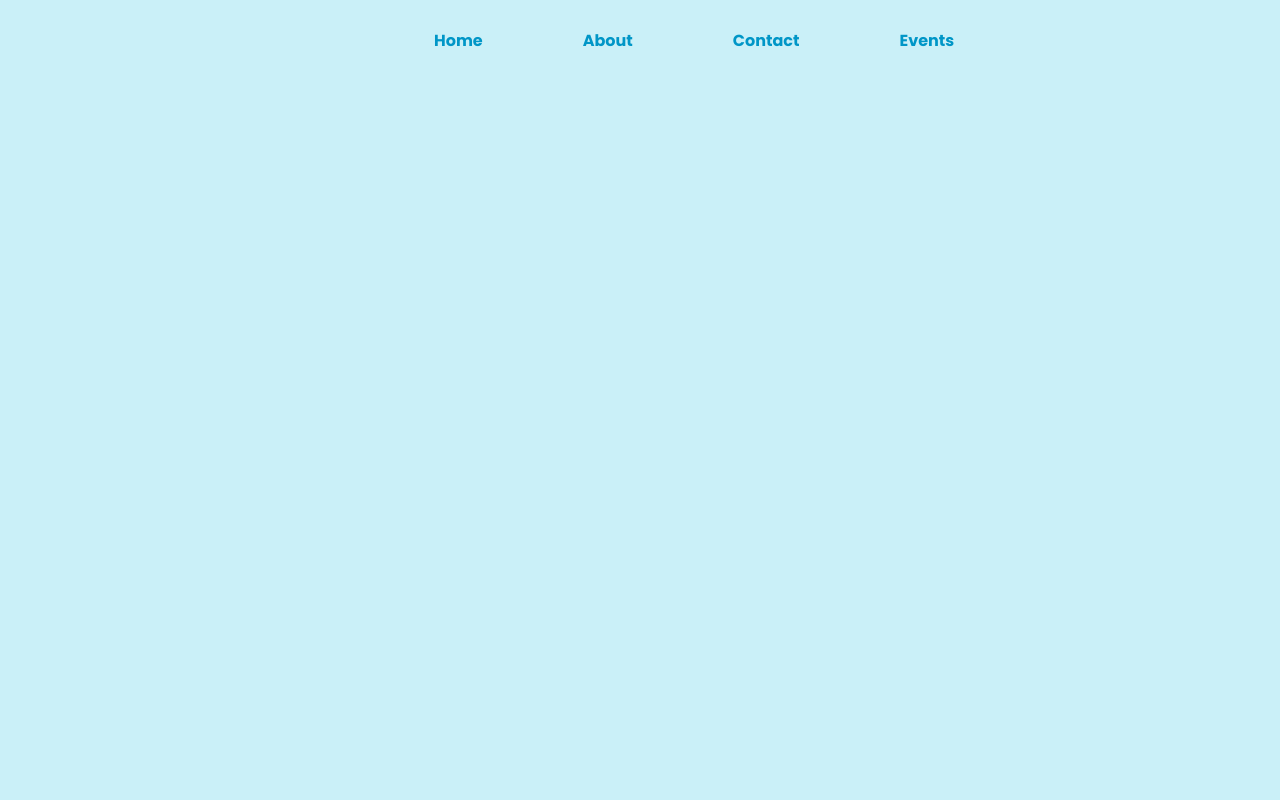
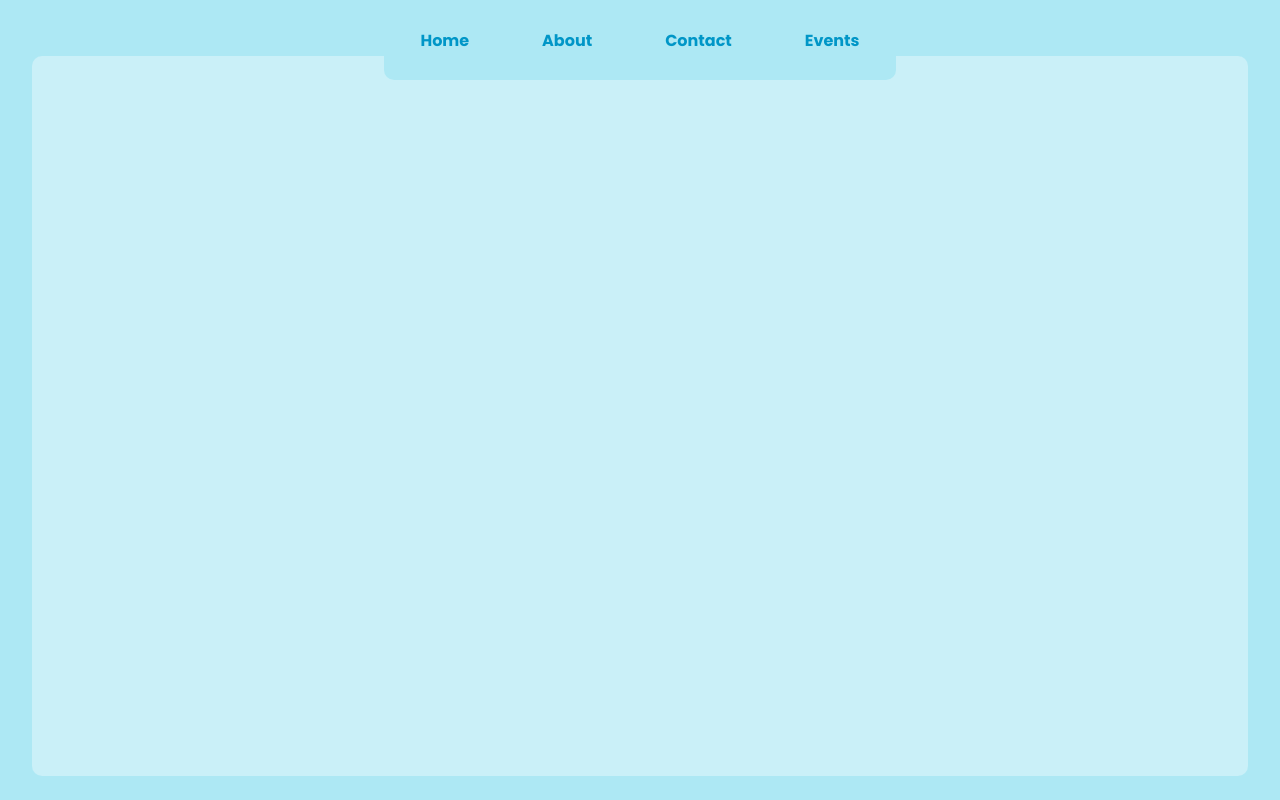
Before and after one commit to Xenovka/hmif, a Vue app: page / in a window 1280 px wide. Built offline with nearby package versions, Linux system fonts and the light colour scheme.

Commit message:
change: improve navbar and creating hero section

```diff
--- a/src/App.vue
+++ b/src/App.vue
@@ -4,16 +4,15 @@
 
 <style lang="scss">
 @import url("https://fonts.googleapis.com/css2?family=Poppins:wght@300;400;500;700;900&display=swap");
+@import "@/assets/main";
 
 * {
-  margin: 0;
-  padding: 0;
   box-sizing: border-box;
 }
 
 body {
   font-family: "Poppins", sans-serif;
-  display: flex;
-  background-color: #caf0f8;
+  background-color: $color-primary-light;
+  overflow-x: hidden;
 }
 </style>
--- a/src/assets/sass/utils/_variables.scss
+++ b/src/assets/sass/utils/_variables.scss
@@ -1,5 +1,8 @@
 $color-primary: #00b4d8;
-$color-secondary: #caf0f8;
-$color-tertiary: #0096c7;
+$color-primary-light: #ade8f4;
+$color-primary-lighter: #caf0f8;
+$color-primary-regular: #00b4d8;
+$color-primary-dark: #0096c7;
+$color-primary-darker: #023e8a;
 $color-white: #fff;
 $color-black: #212121;
--- a/src/components/hero/HeroSection.scss
+++ b/src/components/hero/HeroSection.scss
@@ -0,0 +1,12 @@
+@import "@/assets/main";
+
+.hero-container {
+  height: 90vh;
+  width: 95vw;
+  background-color: $color-primary-lighter;
+  border-radius: 10px;
+  display: flex;
+  position: relative;
+  margin: 7vh auto 0;
+  z-index: -1;
+}
--- a/src/components/navbar/TheNavbar.scss
+++ b/src/components/navbar/TheNavbar.scss
@@ -2,22 +2,29 @@
 
 .nav {
   height: 10vh;
-  width: 100vw;
-  position: relative;
+  width: 40vw;
+  margin: 0 auto;
+  position: fixed;
+  top: 0;
+  left: 50%;
   display: flex;
   justify-content: center;
   align-items: center;
+  transform: translateX(-50%);
+  background-color: $color-primary-light;
+  border-bottom-left-radius: 10px;
+  border-bottom-right-radius: 10px;
 
   &__item-container {
     display: flex;
     justify-content: space-around;
     align-items: center;
     height: 100%;
-    width: 40%;
+    width: 100%;
 
     & li {
       list-style: none;
-      margin: 0 50px;
+      margin: 0 30px;
 
       & a {
         position: relative;
@@ -25,8 +32,9 @@
         font-family: "Poppins", sans-serif;
         font-size: 1rem;
         font-weight: 600;
-        color: $color-tertiary;
+        color: $color-primary-dark;
         transition: all 0.3s ease;
+        z-index: 2;
 
         &::after {
           content: "";
@@ -38,7 +46,7 @@
           border: 2px solid $color-primary;
           border-radius: 4px;
           background-color: $color-primary;
-          color: $color-secondary;
+          color: $color-primary-light;
           transition: all 0.2s ease;
         }
 
--- a/src/components/navbar/TheNavbar.vue
+++ b/src/components/navbar/TheNavbar.vue
@@ -18,13 +18,12 @@ export default {
     function gsapAnimation() {
       const navItems = document.querySelectorAll(".nav__item-container li");
       const timeline = gsap.timeline({ defaults: { duration: 0.75 } });
-      timeline.fromTo(".nav__logo", { opacity: 0, y: -100 }, { opacity: 1, y: 0, ease: "power2.out" });
 
       navItems.forEach((item) => {
         timeline.fromTo(
           item,
           { y: -100, opacity: 0 },
-          { y: 0, opacity: 1, duration: 1, stagger: 0.5, ease: "elastic.out(0.75, 0.5)" },
+          { y: 0, opacity: 1, duration: 0.75, stagger: 0.5, ease: "elastic.out(0.75, 0.5)" },
           "<50%"
         );
       });
--- a/src/views/Home.vue
+++ b/src/views/Home.vue
@@ -1,17 +1,16 @@
 <template>
-  <div class="container">
-    <TheNavbar />
-  </div>
+  <TheNavbar />
+  <HeroSection />
 </template>
 
 <script>
 import TheNavbar from "../components/navbar/TheNavbar.vue";
+import HeroSection from "@/components/hero/HeroSection.vue";
 
 export default {
   components: {
-    TheNavbar
+    TheNavbar,
+    HeroSection
   }
 };
 </script>
-
-<style lang="scss" scoped></style>
```
